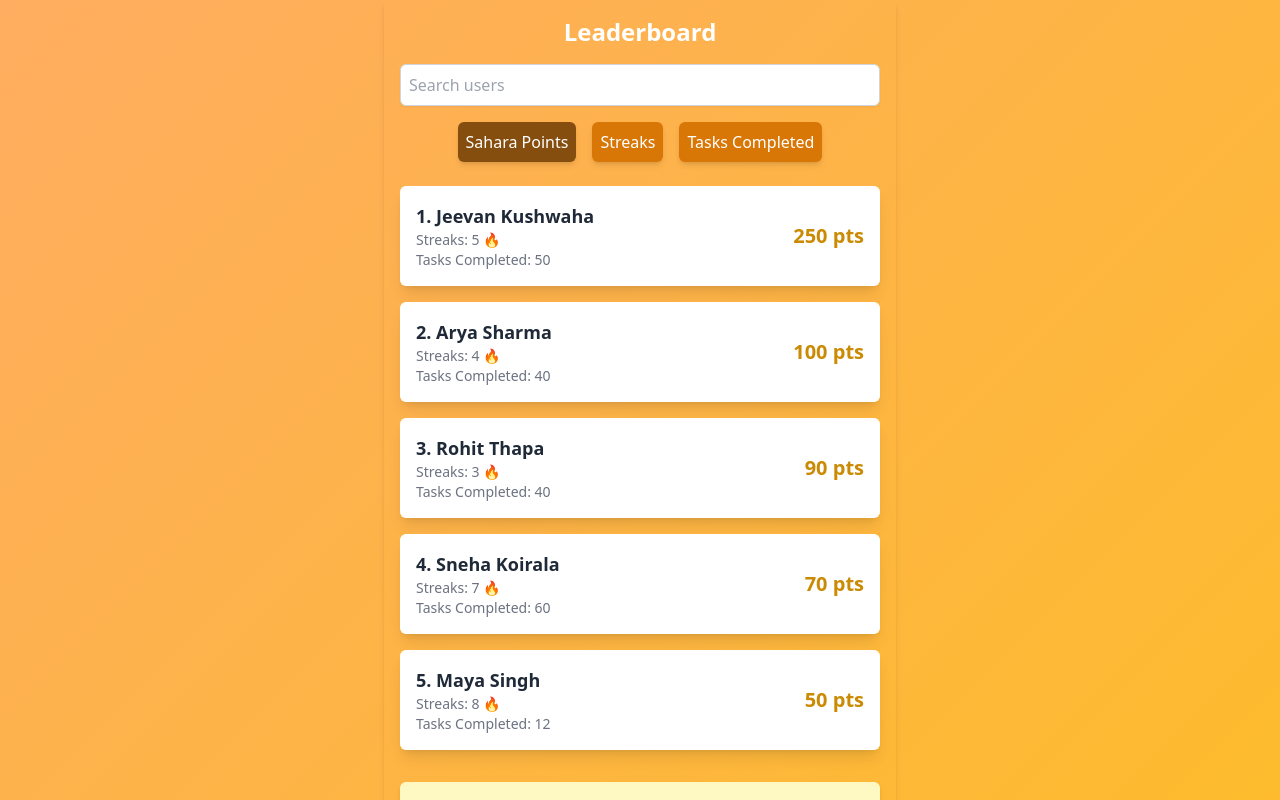
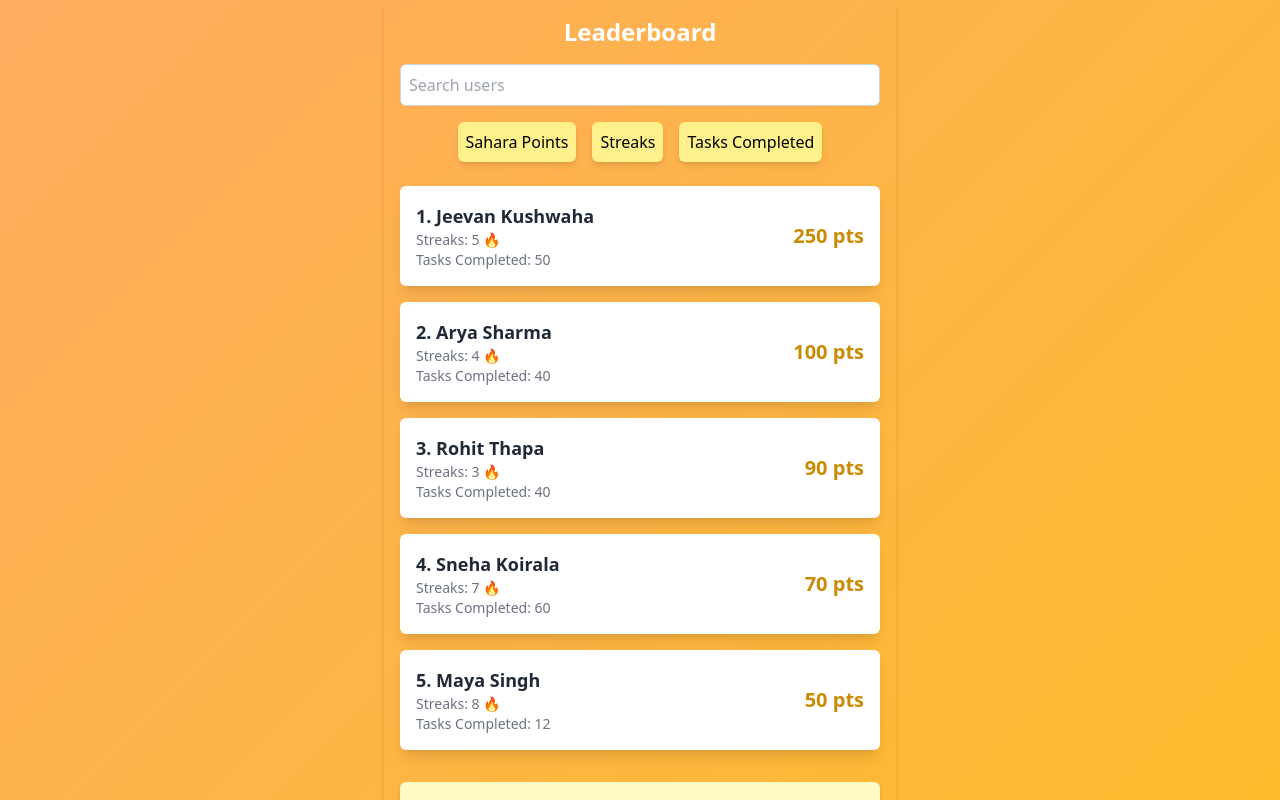
Before and after one commit to yamHainHum552/option, a Next.js app: page /leaderboard in a window 1280 px wide. Shown: the top 800 px of the page. Built offline with nearby package versions, Linux system fonts and the light colour scheme.

Commit message:
package managed

```diff
--- a/package.json
+++ b/package.json
@@ -11,9 +11,9 @@
   "dependencies": {
     "chart.js": "^4.4.7",
     "next": "15.1.0",
-    "react": "^19.0.0",
+    "react": "^18.3.1",
     "react-chartjs-2": "^5.2.0",
-    "react-dom": "^19.0.0",
+    "react-dom": "^18.3.1",
     "react-icons": "^5.4.0"
   },
   "devDependencies": {
--- a/src/components/leaderboard/Leaderboard.jsx
+++ b/src/components/leaderboard/Leaderboard.jsx
@@ -1,5 +1,7 @@
 "use client";
-// Dummy leaderboard data
+
+import React, { useState } from "react";
+
 const leaderboardData = [
   {
     id: 1,
@@ -38,8 +40,6 @@ const leaderboardData = [
   },
 ];
 
-import React, { useState } from "react";
-
 function Leaderboard() {
   const [searchTerm, setSearchTerm] = useState("");
   const [sortedBy, setSortedBy] = useState("saharaPoints");
@@ -70,24 +70,24 @@ function Leaderboard() {
       <div className="mt-4 flex justify-center space-x-4">
         <button
           onClick={() => setSortedBy("saharaPoints")}
-          className={`p-2 text-white rounded-md shadow-md ${
-            sortedBy === "saharaPoints" ? "bg-yellow-800" : "bg-amber-600"
+          className={`p-2 text-black rounded-md shadow-md ${
+            sortedBy === "saharaPoints" ? "bg-yellow-200" : "bg-amber-100"
           }`}
         >
           Sahara Points
         </button>
         <button
           onClick={() => setSortedBy("streaks")}
-          className={`p-2 text-white rounded-md shadow-md ${
-            sortedBy === "streaks" ? "bg-yellow-800" : "bg-amber-600"
+          className={`p-2 text-black rounded-md shadow-md ${
+            sortedBy === "saharaPoints" ? "bg-yellow-200" : "bg-amber-100"
           }`}
         >
           Streaks
         </button>
         <button
           onClick={() => setSortedBy("tasksCompleted")}
-          className={`p-2 text-white rounded-md shadow-md ${
-            sortedBy === "tasksCompleted" ? "bg-yellow-800" : "bg-amber-600"
+          className={`p-2 text-black rounded-md shadow-md ${
+            sortedBy === "saharaPoints" ? "bg-yellow-200" : "bg-amber-100"
           }`}
         >
           Tasks Completed
--- a/src/components/profile/Profile.jsx
+++ b/src/components/profile/Profile.jsx
@@ -189,7 +189,7 @@ function Profile() {
             Submit Selected Tasks
           </button>
 
-          <div className="flex items-center mt-4 space-x-2">
+          <div className="flex items-center mt-4 space-x-1 flex-wrap gap-2">
             <input
               type="text"
               placeholder="Add new task"
```
Also changed, not shown: 1 other file (tests, documents, lock files or other folders).
